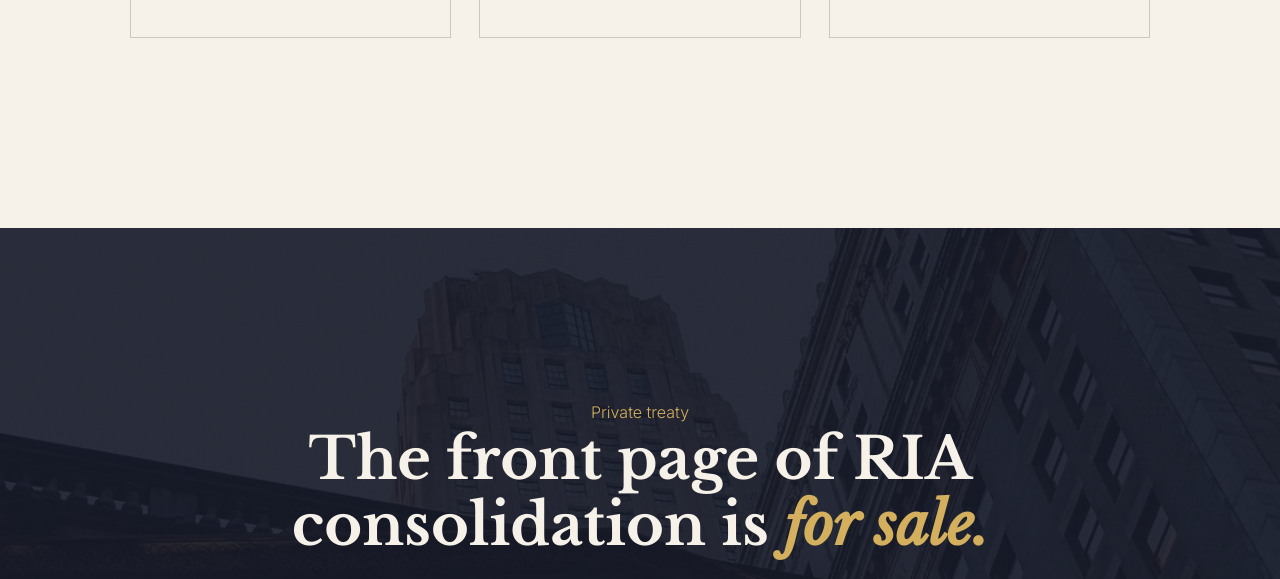
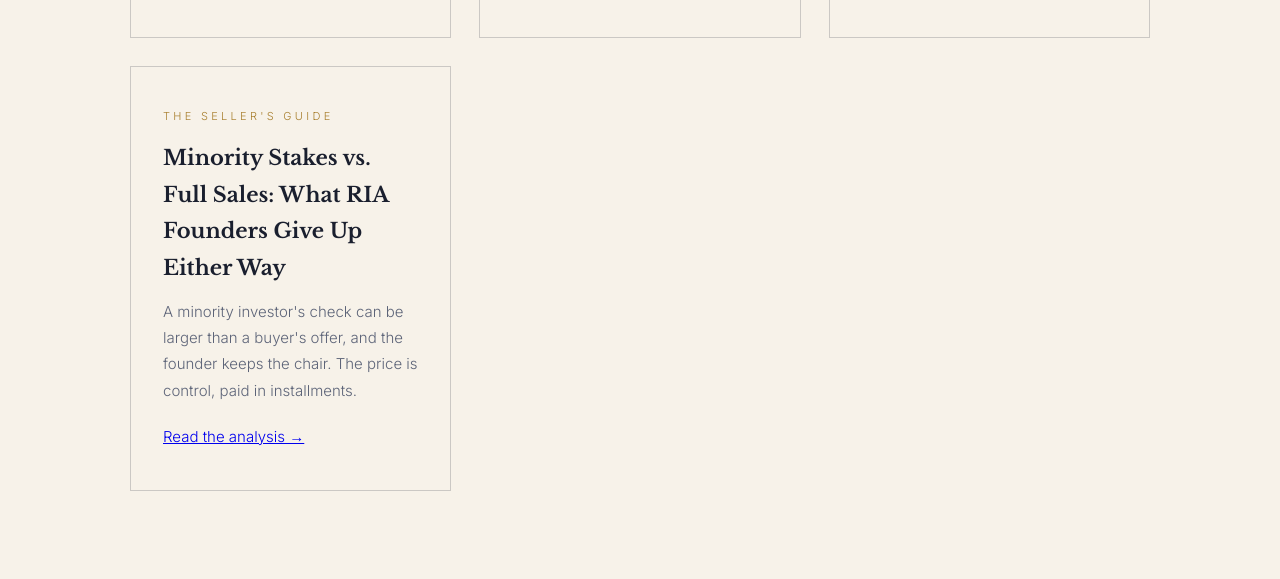
Before and after one commit to primedomaincapital/riamergers, a plain HTML site: page index.html in a window 1280 px wide. Shown: the part 5425-6004 px from the top of the page. Drawn offline with nearby package versions, Linux system fonts and the light colour scheme.

Commit message:
Add article8 card to homepage

```diff
--- a/index.html
+++ b/index.html
@@ -139,7 +139,7 @@ footer a{color:var(--brass);text-decoration:none;font-weight:500}
 <div class="deal reveal"><div class="eyebrow">The Seller's Guide</div><h4>Selling Your RIA: Valuation Multiples Explained</h4><p>One buyer offers $12 million, another $20 million — with half of it in earnouts. The grammar of valuation multiples, and why deal structure matters more than headline price.</p><p style="margin-top:20px"><a class="insights-link" href="insights/article3.html">Read the analysis →</a></p></div>
   <div class="deal reveal"><div class="eyebrow">The Seller's Guide</div><h4>The RIA Talent Drain: Why Acquirers Are Really Buying</h4><p>RIA acquirers pay 8-12x EBITDA for firms whose real asset walks out the door every evening. The deals that succeed aren’t buying AUM — they’re buying advisor retention. Here’s what the data shows.</p><p style="margin-top:20px"><a class="insights-link" href="insights/article4.html">Read the analysis →</a></p></div>
     <div class="deal reveal"><div class="eyebrow">The Seller's Guide</div><h4>How Long Does It Take to Sell an RIA, From First Call to Close?</h4><p>A realistic sale takes 6 to 12 months from first buyer conversation to closing — and 3 to 5 years to prepare properly.</p><p style="margin-top:20px"><a class="insights-link" href="insights/article6.html">Read the analysis →</a></p></div>
-    <div class="deal reveal"><div class="eyebrow">The Seller's Guide</div><h4>Earnouts in RIA Deals: What Sellers Actually Collect</h4><p>The headline price is rarely the price the seller collects. Earnouts now run 20% to 40% of the deal — and across private-company sales they pay out about 21 cents on the dollar.</p><p style="margin-top:20px"><a class="insights-link" href="insights/article7.html">Read the analysis →</a></p></div>
+    <div class="deal reveal"><div class="eyebrow">The Seller's Guide</div><h4>Earnouts in RIA Deals: What Sellers Actually Collect</h4><p>The headline price is rarely the price the seller collects. Earnouts now run 20% to 40% of the deal — and across private-company sales they pay out about 21 cents on the dollar.</p><p style="margin-top:20px"><a class="insights-link" href="insights/article7.html">Read the analysis →</a></p></div> <div class="deal reveal"><div class="eyebrow">The Seller's Guide</div><h4>Minority Stakes vs. Full Sales: What RIA Founders Give Up Either Way</h4><p>A minority investor's check can be larger than a buyer's offer, and the founder keeps the chair. The price is control, paid in installments.</p><p style="margin-top:20px"><a class="insights-link" href="insights/article8.html">Read the analysis →</a></p></div>
   </div>
 </section>
 <div class="closing">
```
